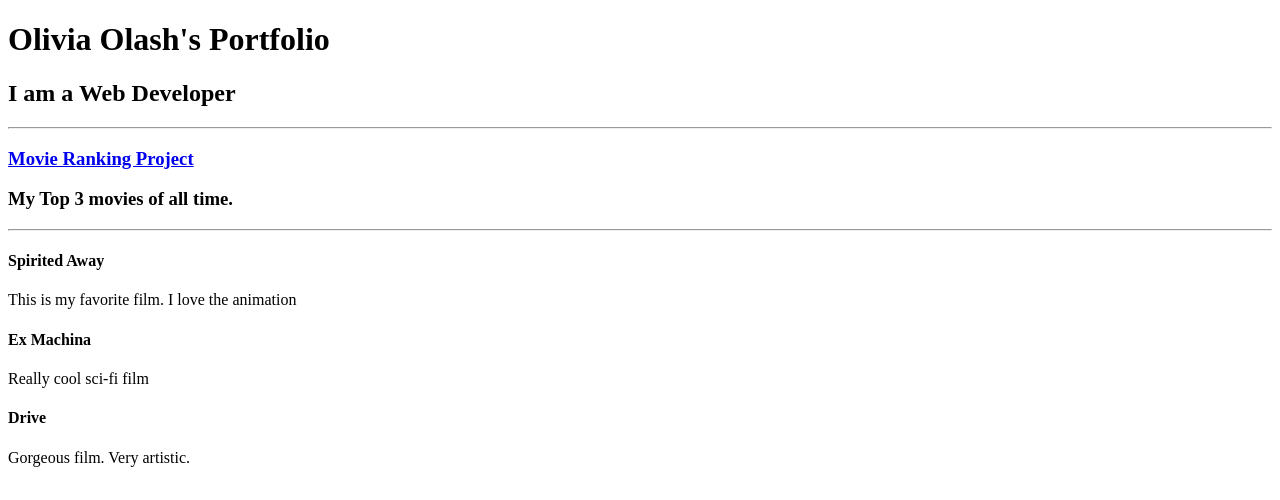
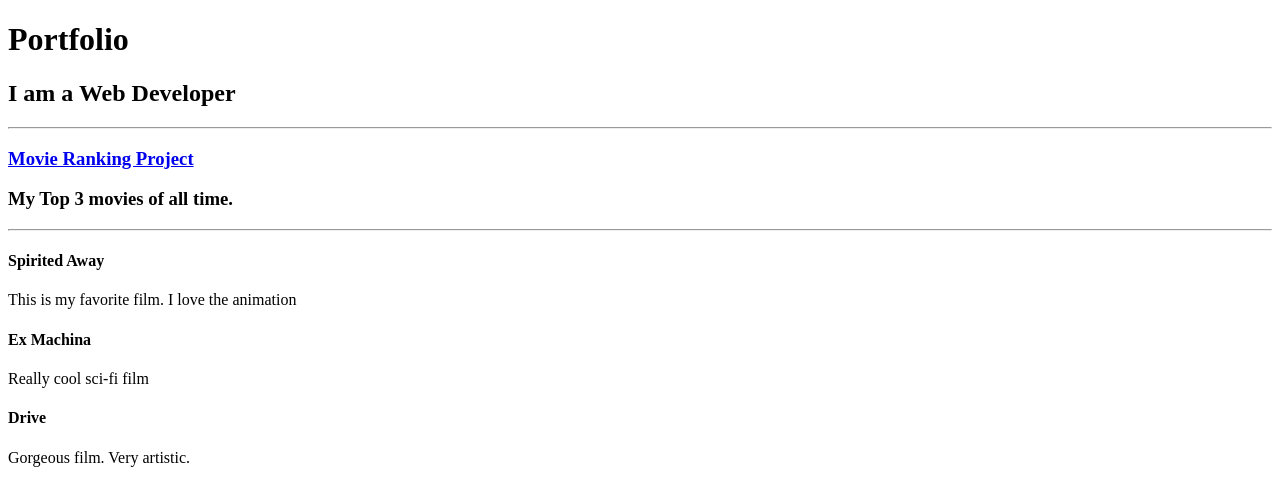
Before and after one commit to oko1022/html-portfolio, a plain HTML site: page index.html in a window 1280 px wide. Shown: the top 500 px of the page. Drawn offline with Linux system fonts and the light colour scheme.

Commit message:
Update index.html

```diff
--- a/index.html
+++ b/index.html
@@ -18,11 +18,11 @@ https://developer.mozilla.org/en-US/docs/Web/HTML/Element/img#attr-height -->
 <html lang="en">
     <head>
        <meta charset="UTF-8">
-       <title>Olivia's Portfolio</title>
+       <title>Portfolio</title>
     </head>
 
     <body>
-        <h1>Olivia Olash's Portfolio</h1>
+        <h1>Portfolio</h1>
         <h2>I am a Web Developer</h2>
         <hr/>
         <h3><a href="./public/movie-ranking.html">Movie Ranking Project</a></h3>
```
